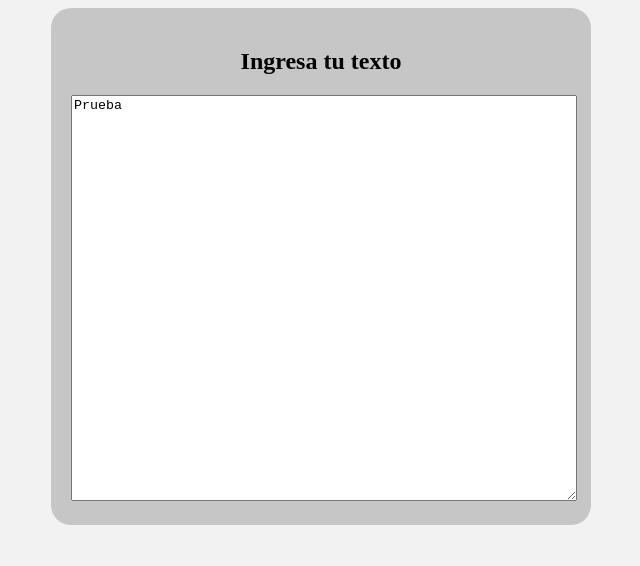
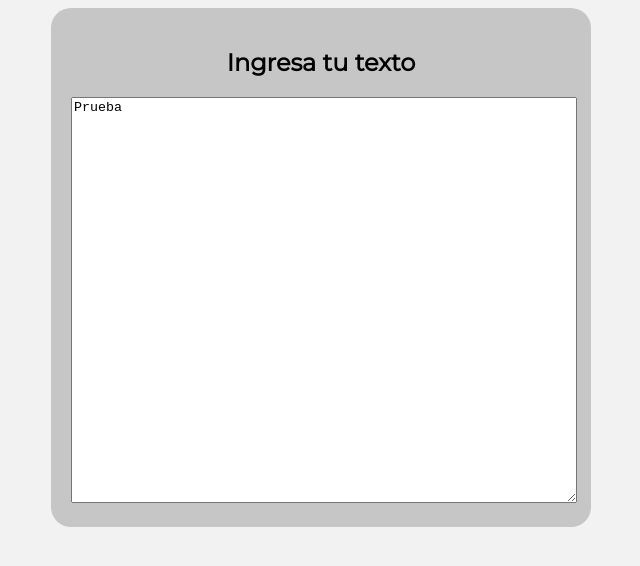
Before and after one commit to rmaafs/crypt-me, a React (Create React App) app: page / in a window 1280 px wide. Shown: the top 566 px of the page, without its empty margins (319-959 px from the left). Built offline with nearby package versions, Linux system fonts and the light colour scheme.

Commit message:
Fuente cambiada

```diff
--- a/public/index.html
+++ b/public/index.html
@@ -1,14 +1,12 @@
 <!DOCTYPE html>
 <html lang="en">
+
 <head>
   <meta charset="utf-8" />
   <link rel="icon" href="%PUBLIC_URL%/favicon.ico" />
   <meta name="viewport" content="width=device-width, initial-scale=1" />
   <meta name="theme-color" content="#000000" />
-    <meta
-      name="description"
-      content="Web site created using create-react-app"
-    />
+  <meta name="description" content="Web site created using create-react-app" />
   <link rel="apple-touch-icon" href="%PUBLIC_URL%/logo192.png" />
   <!--
       manifest.json provides metadata used when your web app is installed on a
@@ -24,8 +22,10 @@
       work correctly both with client-side routing and a non-root public URL.
       Learn how to configure a non-root public URL by running `npm run build`.
     -->
-    <title>React App</title>
+  <title>Crypt Me!</title>
+  <link href="https://fonts.googleapis.com/css?family=Montserrat:400" rel="stylesheet">
 </head>
+
 <body>
   <noscript>You need to enable JavaScript to run this app.</noscript>
   <div id="root"></div>
@@ -40,4 +40,5 @@
       To create a production bundle, use `npm run build` or `yarn build`.
     -->
 </body>
+
 </html>
--- a/src/components/Main.css
+++ b/src/components/Main.css
@@ -1,5 +1,6 @@
 body {
   background-color: #f2f2f2;
+  font-family: "Montserrat";
 }
 
 .container {
```
Lines whose indentation alone changed are shown as unchanged.
